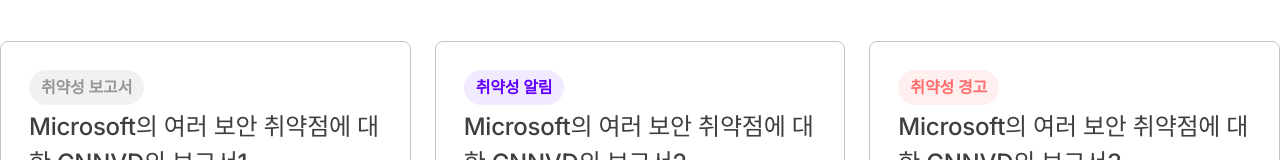
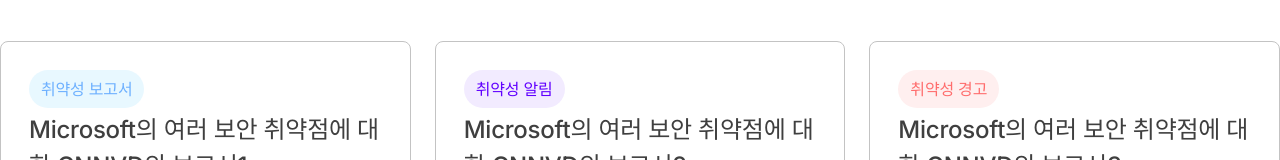
Before and after one commit to luc7yvicky/flaw-detector, a Next.js app: page /me/scraps in a window 1280 px wide. Shown: the part 537-697 px from the top of the page. Built offline with nearby package versions, Linux system fonts and the light colour scheme; no server answers; sample sign-in values are in the browser's storage; a web font is replaced by a local one.

Commit message:
Modify : 공통 컴포넌트 Label 변경된 UI 적용

```diff
--- a/src/components/ui/Label.tsx
+++ b/src/components/ui/Label.tsx
@@ -8,24 +8,25 @@ const labelVariants = cva(
     variants: {
       variant: {
         // 취약점 DB
-        hot: "px-3 py-2 h-[2.188rem] bg-accent-red text-white font-semibold leading-[1.216rem]",
-        new: "px-3 py-2 h-[2.188rem] bg-accent-blue text-white font-semibold leading-[1.216rem]",
+        hot: "px-3 py-2 h-[2.375rem] bg-accent-red text-white font-semibold leading-[1.4rem]",
+        new: "px-3 py-2 h-[2.375rem] bg-accent-blue text-white font-semibold leading-[1.4rem]",
         unselected:
-          "px-3 py-2 h-[2.188rem] bg-[#E8E8E8] text-[#ADADAD] font-semibold leading-[1.216rem]",
+          "px-3 py-2 h-[2.375rem] bg-[#E8E8E8] text-[#ADADAD] font-semibold leading-[1.4rem]",
 
         // 취약점 DB - grid label
         column:
           "px-[0.5rem] py-[0.75rem] h-[2.625rem] bg-white font-normal border border-gray-dark leading-[1.627rem] rounded-full",
 
-        // MY 저장소 - UI 스크랩
+        // MY 저장소 - 메인 (로그인 o) & UI 스크랩
         clipping:
-          "px-3 py-2 h-[2.188rem] bg-bggray-light text-gray-default font-semibold leading-[1.216rem]",
+          "px-3 py-2 h-[2.375rem] bg-[#E8F8FF] text-accent-blue font-medium leading-[1.4rem]",
+        "clipping-etc":
+          "px-3 py-2 h-[2.375rem] bg-bggray-light text-gray-default font-medium leading-[1.4rem]", // 기타
         "clipping-notify":
-          "px-3 py-2 h-[2.188rem] bg-primary-50 text-primary-500 font-semibold leading-[1.216rem]",
+          "px-3 py-2 h-[2.375rem] bg-primary-50 text-primary-500 font-medium leading-[1.4rem]",
+
         "clipping-warning":
-          "px-3 py-2 h-[2.188rem] bg-red-light text-accent-red font-semibold leading-[1.216rem]",
-
-        // MY 저장소 - 메인 (로그인 o)
+          "px-3 py-2 h-[2.375rem] bg-red-light text-accent-red font-medium leading-[1.4rem]",
         outline:
           "px-[0.75rem] py-[0.438rem] h-[1.875rem] bg-white font-normal border border-gray-dark leading-4",
 
--- a/src/components/vulnerability-db/SimilarInfoPosts.tsx
+++ b/src/components/vulnerability-db/SimilarInfoPosts.tsx
@@ -26,7 +26,7 @@ function SkeletonCard() {
     >
       <div className="flex-col-center-start relative h-fit flex-wrap items-center gap-2">
         <LabelSkeleton />
-        <div className="mb-2 mt-1 h-7 w-full rounded bg-gray-200" />
+        <div className="mb-2 mt-2 h-7 w-full rounded bg-gray-200" />
         <div className="h-7 w-full rounded bg-gray-200" />
       </div>
       <div className="h-6 w-full rounded bg-gray-200" />
@@ -52,11 +52,11 @@ function SimilarInfoPostCard({ post }: { post: VulDBPostWithChip }) {
     >
       <CardHeader>
         {post.chip === "new" && (
-          <Label variant="new" className="mb-1">
+          <Label variant="new" className="mb-2">
             NEW
           </Label>
         )}
-        {post.chip === "hot" && <Label className="mb-1">HOT</Label>}
+        {post.chip === "hot" && <Label className="mb-2">HOT</Label>}
         <CardTitle weight="bold">
           {post.title?.translated || "제목이 없습니다."}
         </CardTitle>
```
